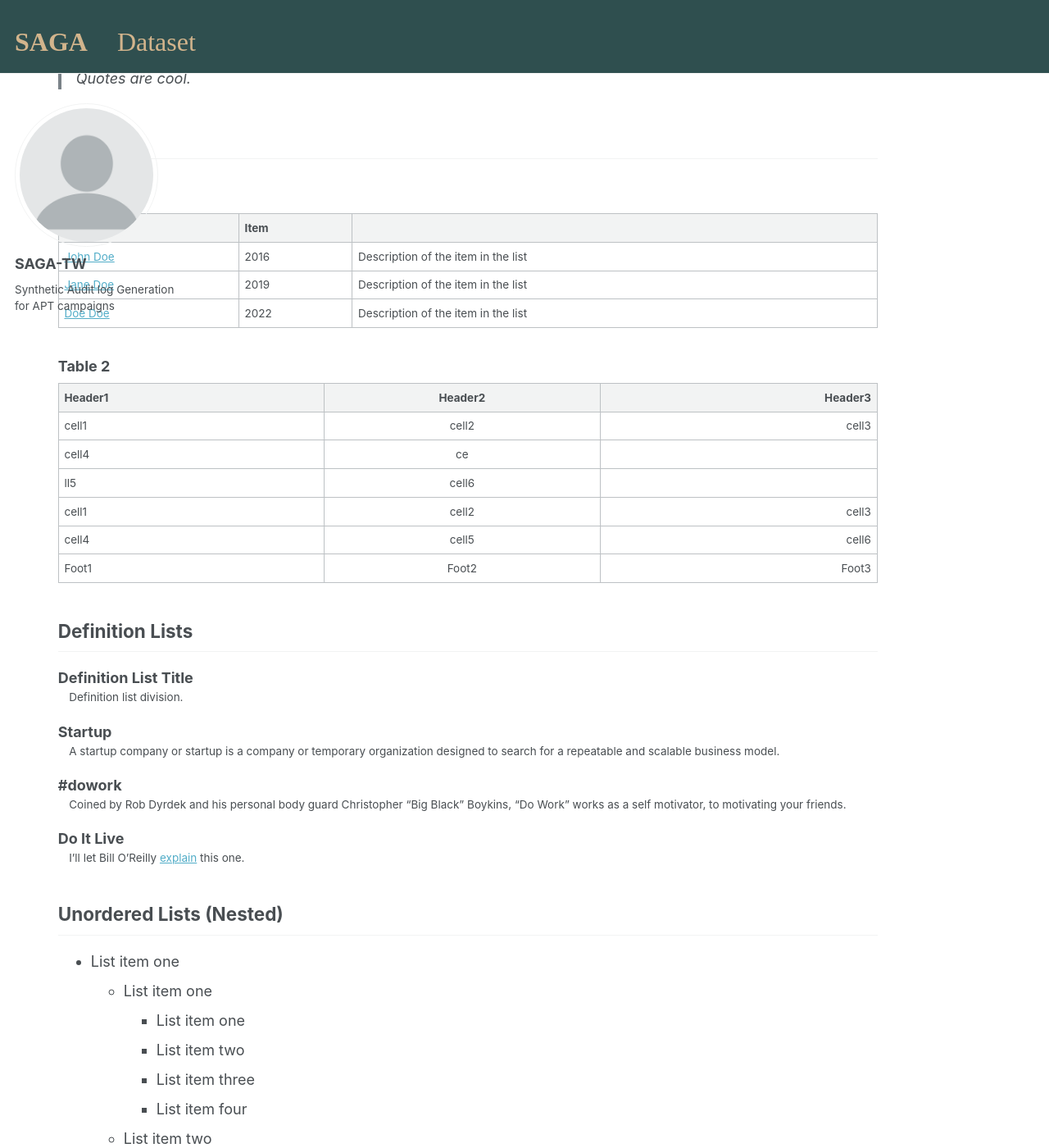
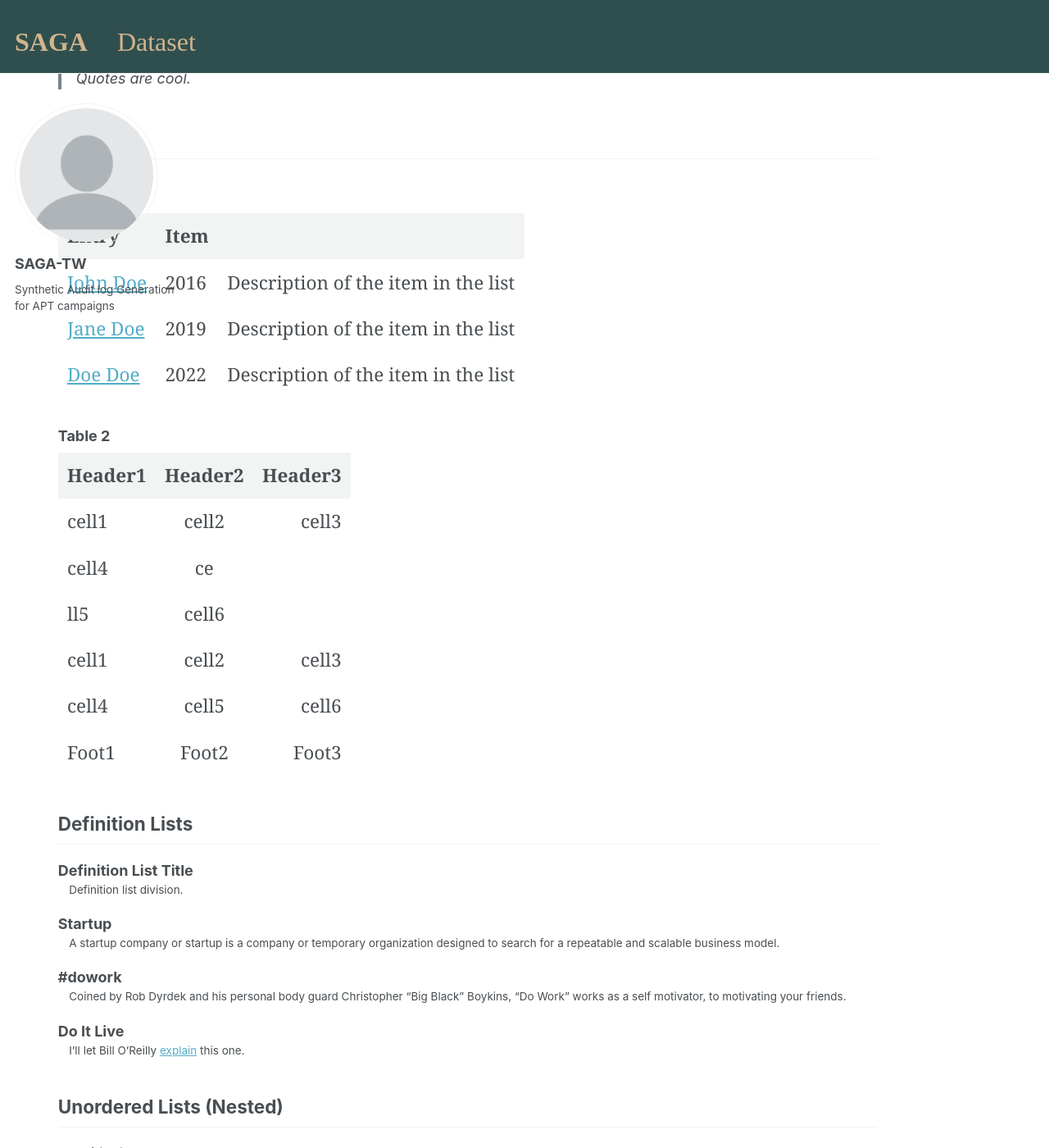
Before and after one commit to saga-tw/saga-tw.github.io, a Jekyll site: the page built from _pages/markdown.md, in a window 1280 px wide and 1400 px high, scrolled down 2051 px. Shown: the whole window at 82% size. Built offline with Jekyll 4.4.1, drawn with Linux system fonts in a browser that asks for light colours.

Commit message:
Update _tables.scss

```diff
--- a/_sass/_tables.scss
+++ b/_sass/_tables.scss
@@ -4,11 +4,11 @@
 
 table {
   margin-bottom: 1em;
-  width: 100%;
-  font-family: $global-font-family;
-  font-size: $type-size-6;
+  width: auto;
+  font-family: Georgia;
+  font-size: $type-size-4;
   border-collapse: collapse;
-  border: 1px solid $light-gray;
+  border: none;
 
   & + table {
     margin-top: 1em;
@@ -17,22 +17,23 @@ table {
 
 thead {
   background-color: $lighter-gray;
-  border-bottom: 1px solid $light-gray;
+  border-bottom: none;
 }
 
 th {
   padding: 0.5em;
   font-weight: bold;
   text-align: left;
-  border-right: 1px solid $light-gray;
+  border-right: none;
 }
 
 td {
   padding: 0.5em;
-  border-bottom: 1px solid $light-gray;
-  border-right: 1px solid $light-gray;
+  text-align: left;
+  border-bottom: none;
+  border-right: none;
 }
 
 tr, td, th {
-  vertical-align: middle;
+  vertical-align: top;
 }
```
